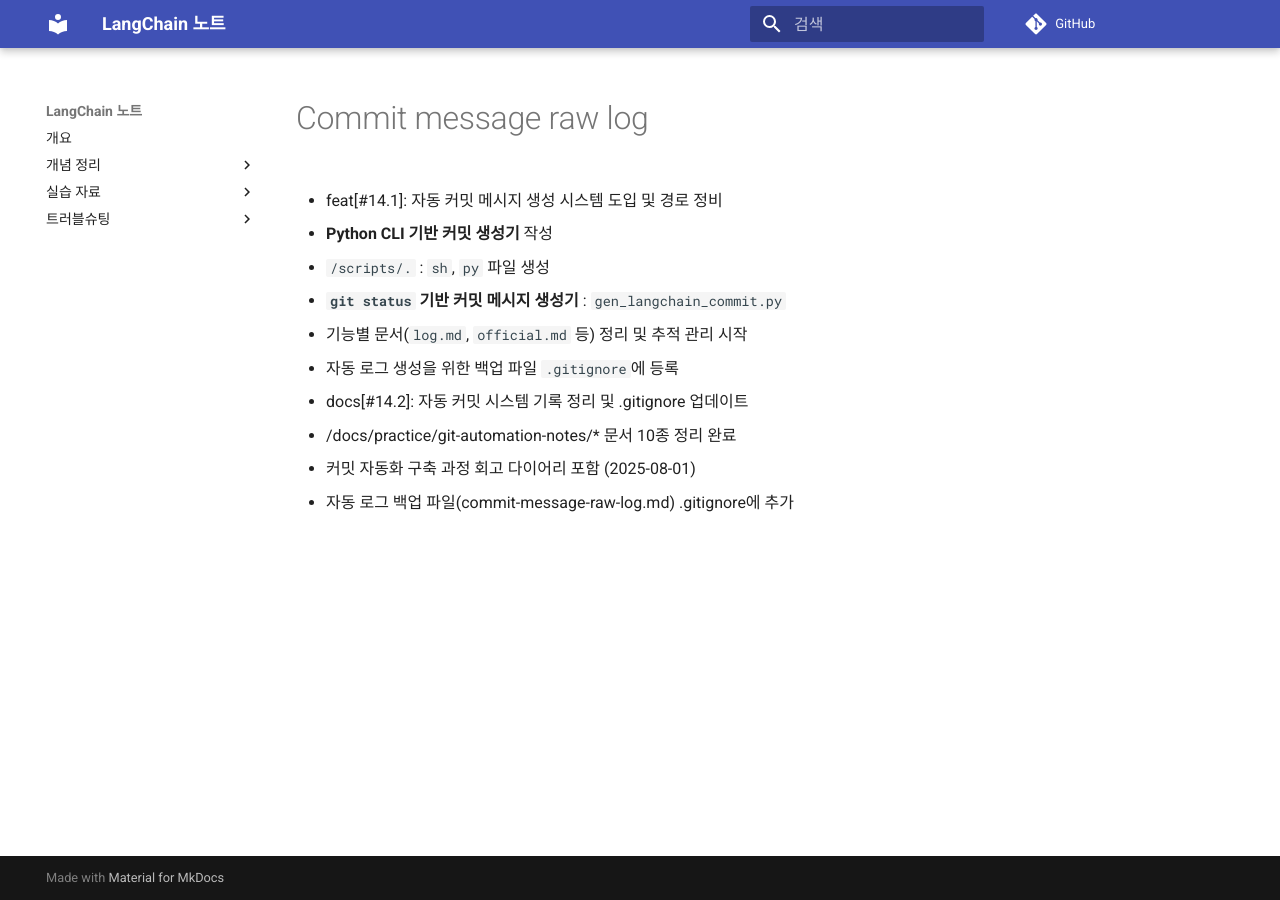
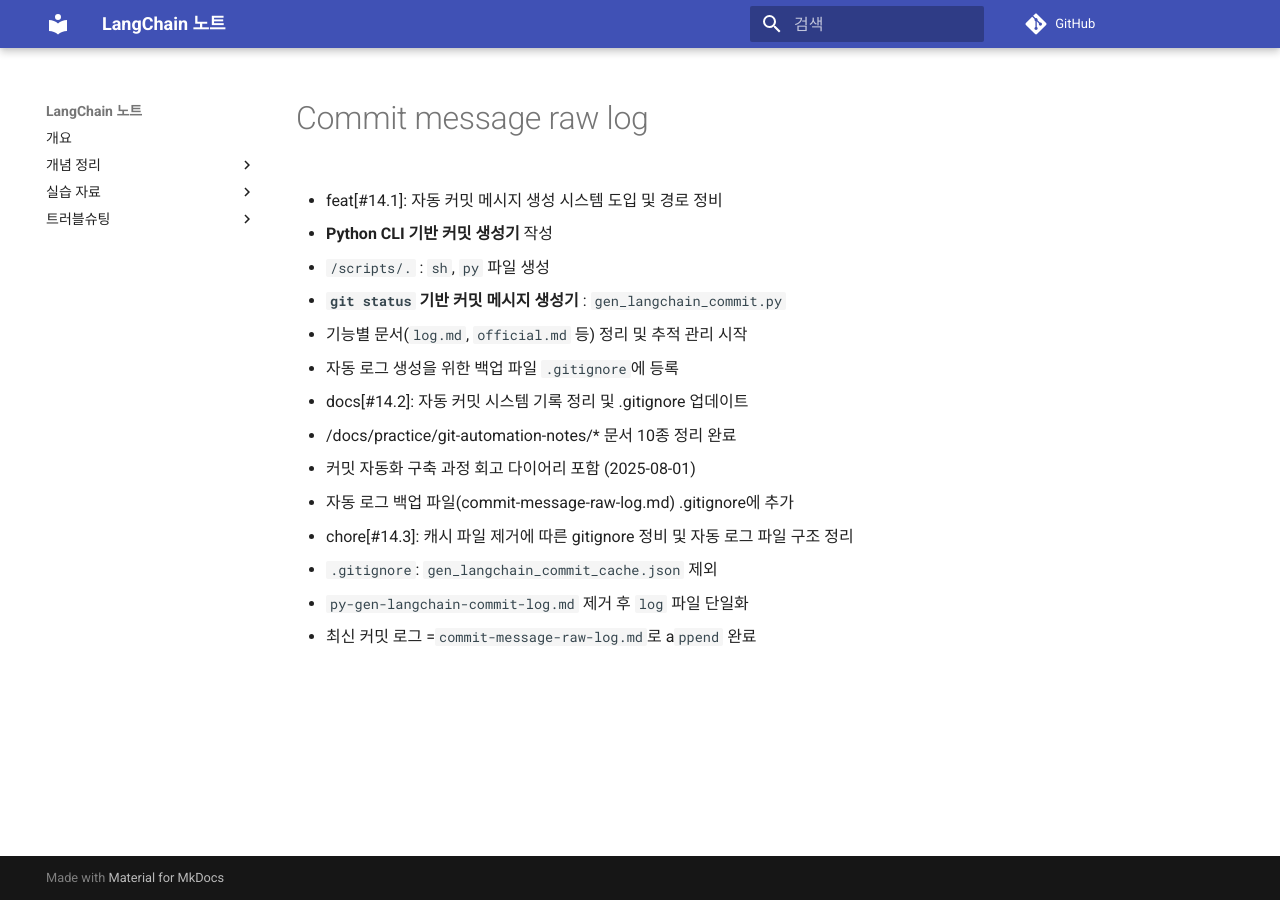
Before and after one commit to jjaayy2222/20250727-langchain-note, an MkDocs documentation site: the page built from docs/changelog/commit-message-raw-log.md, in a window 1280 px wide. Built offline with MkDocs 1.6.1 and Material for MkDocs 9.7.7, drawn with Linux system fonts in a browser that asks for light colours; comment, search, counter and statistics services are not loaded.

Commit message:
chore[#15.3]: 커밋 메시지 수정 반영 후 로그 파일 업데이트

```diff
--- a/docs/changelog/commit-message-raw-log.md
+++ b/docs/changelog/commit-message-raw-log.md
@@ -12,3 +12,9 @@
 - /docs/practice/git-automation-notes/* 문서 10종 정리 완료
 - 커밋 자동화 구축 과정 회고 다이어리 포함 (2025-08-01)
 - 자동 로그 백업 파일(commit-message-raw-log.md) .gitignore에 추가
+
+- chore[#14.3]: 캐시 파일 제거에 따른 gitignore 정비 및 자동 로그 파일 구조 정리
+
+- `.gitignore`: `gen_langchain_commit_cache.json` 제외
+- `py-gen-langchain-commit-log.md` 제거 후 `log` 파일 단일화
+- 최신 커밋 로그 =`commit-message-raw-log.md`로 a`ppend` 완료
```
